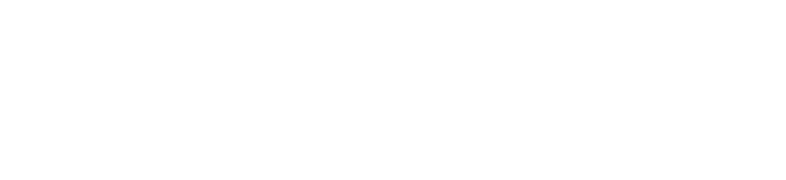
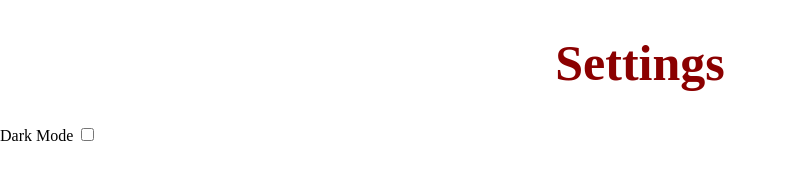
Before and after one commit to PlandIt/PlandIt, a plain HTML site: page Setting.html in a window 1280 px wide. Shown: the whole page, without its empty margins (0-786 px from the left). Drawn offline with Linux system fonts and the light colour scheme.

Commit message:
Implement dark mode toggle in settings page
Added a settings page with a dark mode toggle feature that saves the user's preference in local storage.

```diff
--- a/Setting.html
+++ b/Setting.html
@@ -8,3 +8,55 @@
 </head>
 <body></body>
 </html>
+<body>
+
+  <div class="settings-container">
+    <h1>Settings</h1>
+
+    <div class="setting-item">
+      <span>Dark Mode</span>
+      <label class="switch">
+        <input type="checkbox" id="themeToggle">
+        <span class="slider round"></span>
+      </label>
+    </div>
+
+    </div>
+
+  <script>
+    // Wait for the page to be fully loaded
+    document.addEventListener('DOMContentLoaded', () => {
+
+      const themeToggle = document.getElementById('themeToggle');
+      const htmlElement = document.documentElement; // This is the <html> tag
+
+      // --- 1. Function to apply the theme ---
+      function setTheme(theme) {
+        if (theme === 'dark') {
+          htmlElement.setAttribute('data-theme', 'dark');
+          themeToggle.checked = true;
+          localStorage.setItem('theme', 'dark'); // Save choice
+        } else {
+          htmlElement.setAttribute('data-theme', 'light');
+          themeToggle.checked = false;
+          localStorage.setItem('theme', 'light'); // Save choice
+        }
+      }
+
+      // --- 2. Check saved theme on Page Load ---
+      const savedTheme = localStorage.getItem('theme') || 'light'; // Default to light
+      setTheme(savedTheme);
+
+      // --- 3. Add click listener to the toggle ---
+      themeToggle.addEventListener('change', () => {
+        if (themeToggle.checked) {
+          setTheme('dark');
+        } else {
+          setTheme('light');
+        }
+      });
+
+    });
+  </script>
+
+</body>
```
